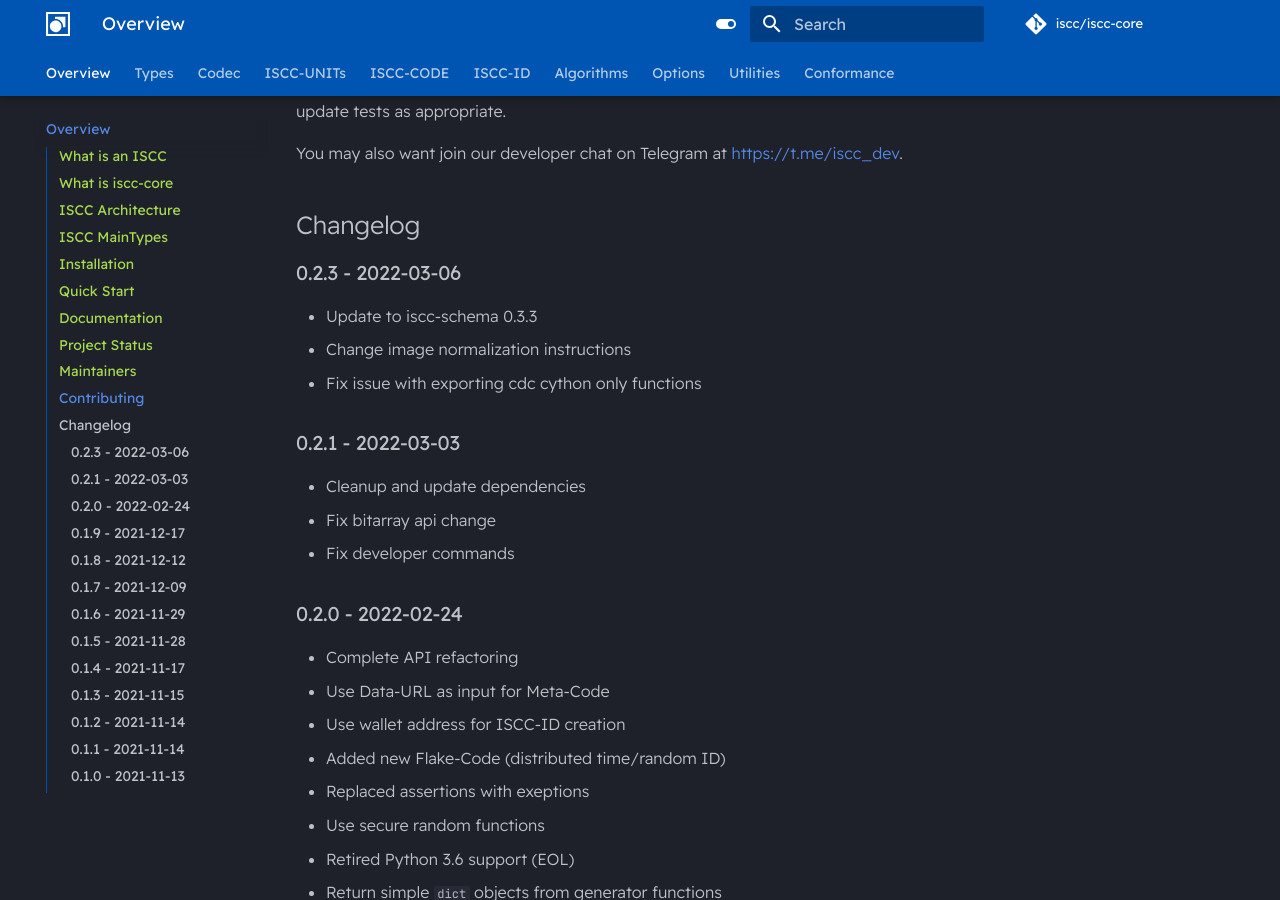
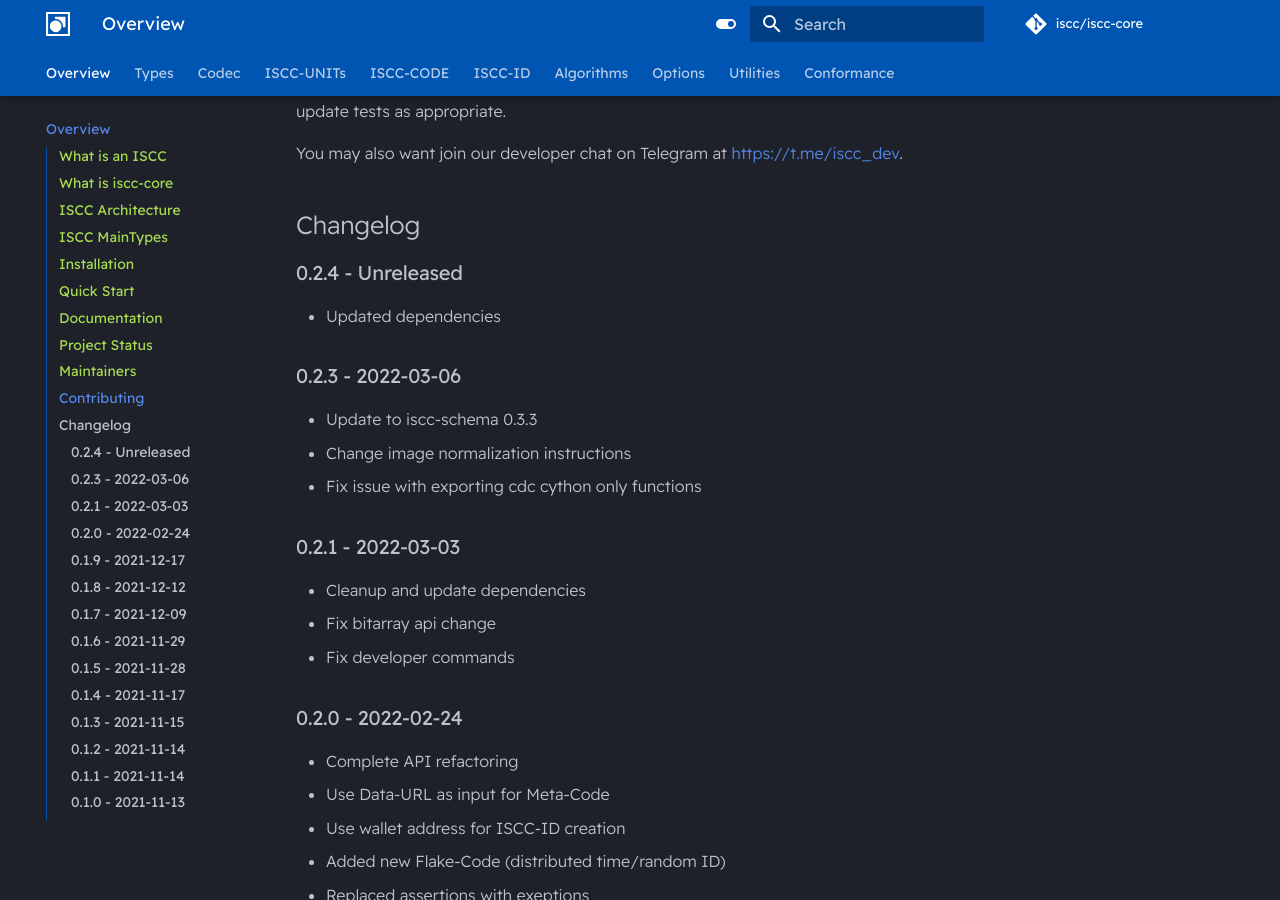
Before and after one commit to iscc/iscc-core, an MkDocs documentation site: the page built from docs/index.md, in a window 1280 px wide and 900 px high, scrolled down 4332 px. Built offline with MkDocs 1.6.1 and Material for MkDocs 9.7.7, drawn with Linux system fonts in a browser that asks for light colours; comment, search, counter and statistics services are not loaded.

Commit message:
Prepare next development iteration - v0.2.4

```diff
--- a/docs/index.md
+++ b/docs/index.md
@@ -144,6 +144,9 @@ You may also want join our developer chat on Telegram at <https://t.me/iscc_dev>
 
 ## Changelog
 
+### 0.2.4 - Unreleased
+- Updated dependencies
+
 ### 0.2.3 - 2022-03-06
 - Update to iscc-schema 0.3.3
 - Change image normalization instructions
--- a/iscc_core/__init__.py
+++ b/iscc_core/__init__.py
@@ -1,4 +1,4 @@
-__version__ = "0.2.3"
+__version__ = "0.2.4"
 from iscc_core.options import core_opts, conformant_options
 from iscc_core import v0
 
--- a/pyproject.toml
+++ b/pyproject.toml
@@ -1,6 +1,6 @@
 [tool.poetry]
 name = "iscc-core"
-version = "0.2.3"
+version = "0.2.4"
 build = "build.py"
 description = "ISCC - Core Algorithms"
 authors = ["Titusz <tp@py7.de>"]
```
Also changed, not shown: README.md (+3 -0 lines).
